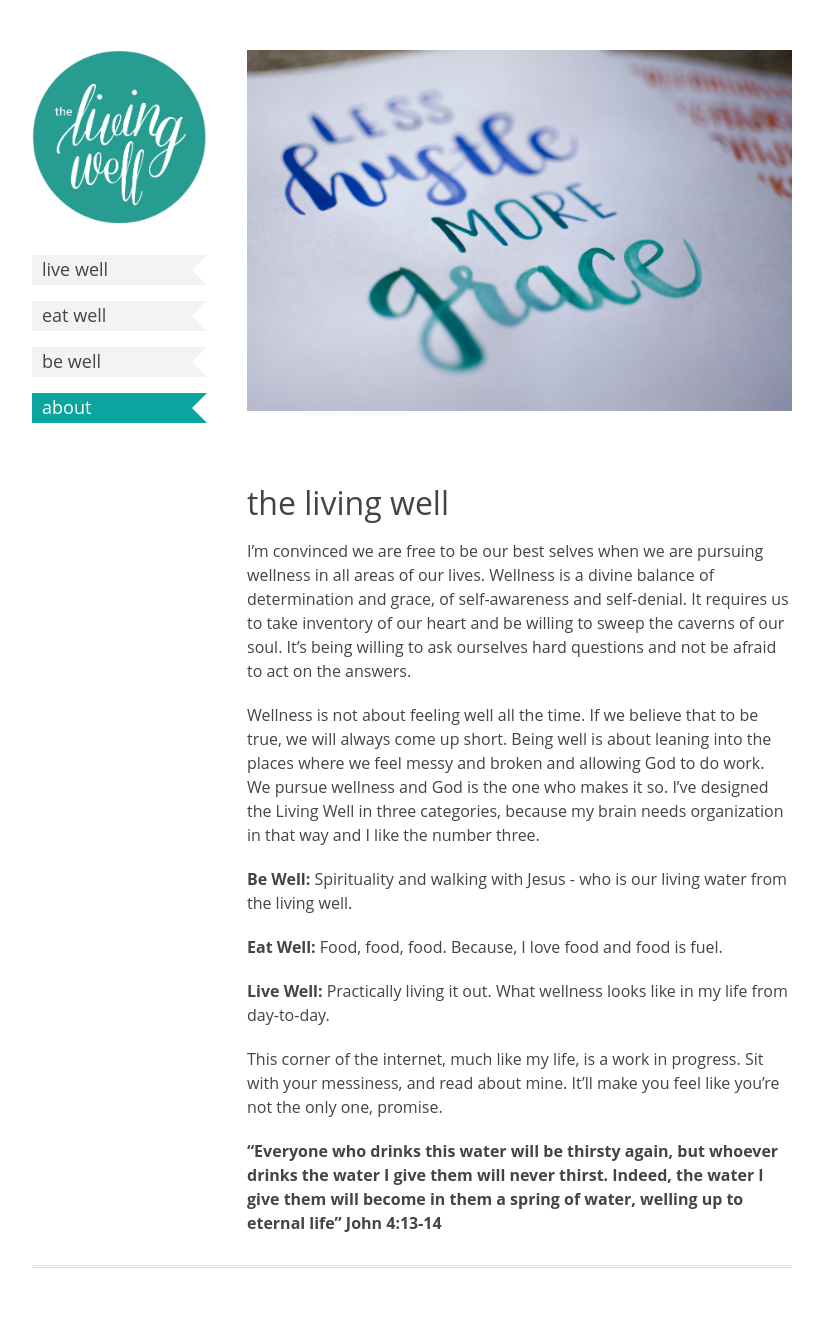
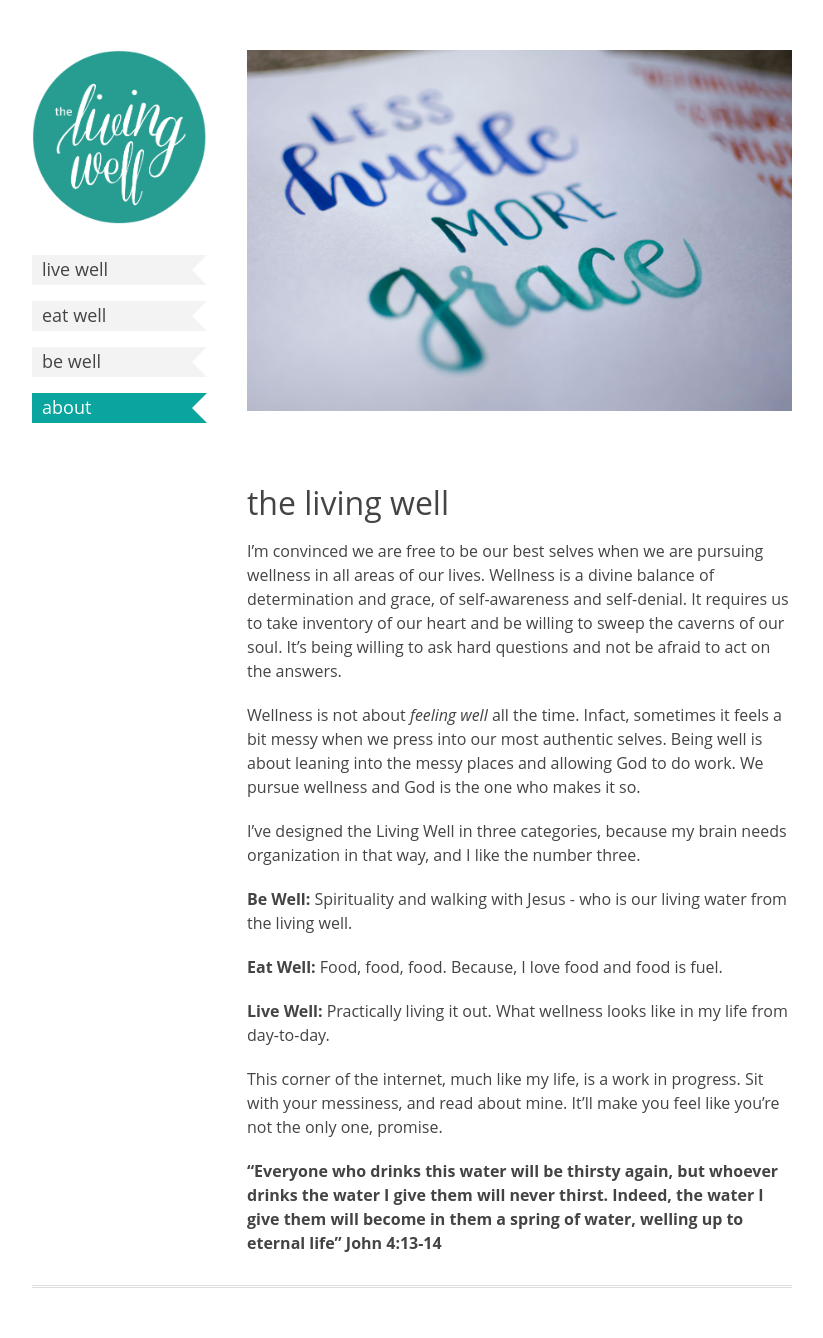
Before and after one commit to dreger/thelivingwell.co, a Jekyll site: the page built from pages/about.md, in a window 1280 px wide. Shown: the whole page, without its empty margins (228-1051 px from the left). Built offline with Jekyll 4.4.1, drawn with Linux system fonts in a browser that asks for light colours.

Commit message:
Update about.md

```diff
--- a/pages/about.md
+++ b/pages/about.md
@@ -6,10 +6,11 @@ category: about
 ---
 # the living well
 
-I'm convinced we are free to be our best selves when we are pursuing wellness in all areas of our lives. Wellness is a divine balance of determination and grace, of self-awareness and self-denial. It requires us to take inventory of our heart and be willing to sweep the caverns of our soul. It's being willing to ask ourselves hard questions and not be afraid to act on the answers.
+I'm convinced we are free to be our best selves when we are pursuing wellness in all areas of our lives. Wellness is a divine balance of determination and grace, of self-awareness and self-denial. It requires us to take inventory of our heart and be willing to sweep the caverns of our soul. It's being willing to ask hard questions and not be afraid to act on the answers.
 
-Wellness is not about feeling well all the time. If we believe that to be true, we will always come up short. Being well is about leaning into the places where we feel messy and broken and allowing God to do work. We pursue wellness and God is the one who makes it so.
-I’ve designed the Living Well in three categories, because my brain needs organization in that way and I like the number three.
+Wellness is not about _feeling well_ all the time. Infact, sometimes it feels a bit messy when we press into our most authentic selves. Being well is about leaning into the messy places and allowing God to do work. We pursue wellness and God is the one who makes it so.
+
+I’ve designed the Living Well in three categories, because my brain needs organization in that way, and I like the number three.
 
 **Be Well:** Spirituality and walking with Jesus - who is our living water from the living well.
 
```
